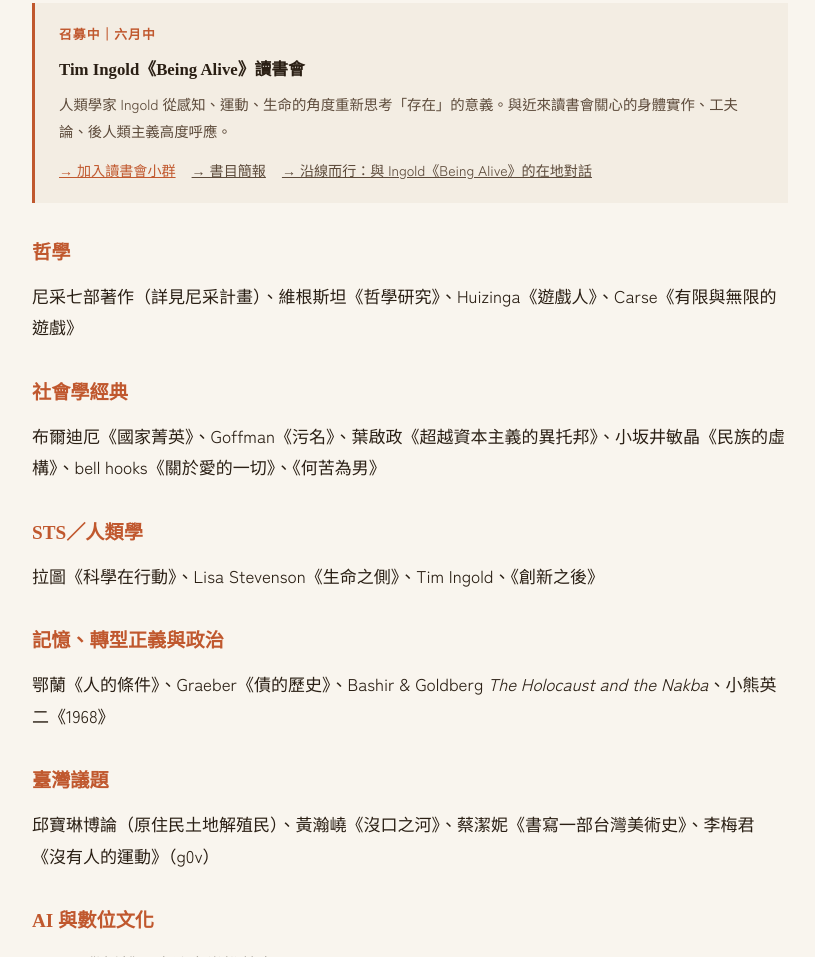
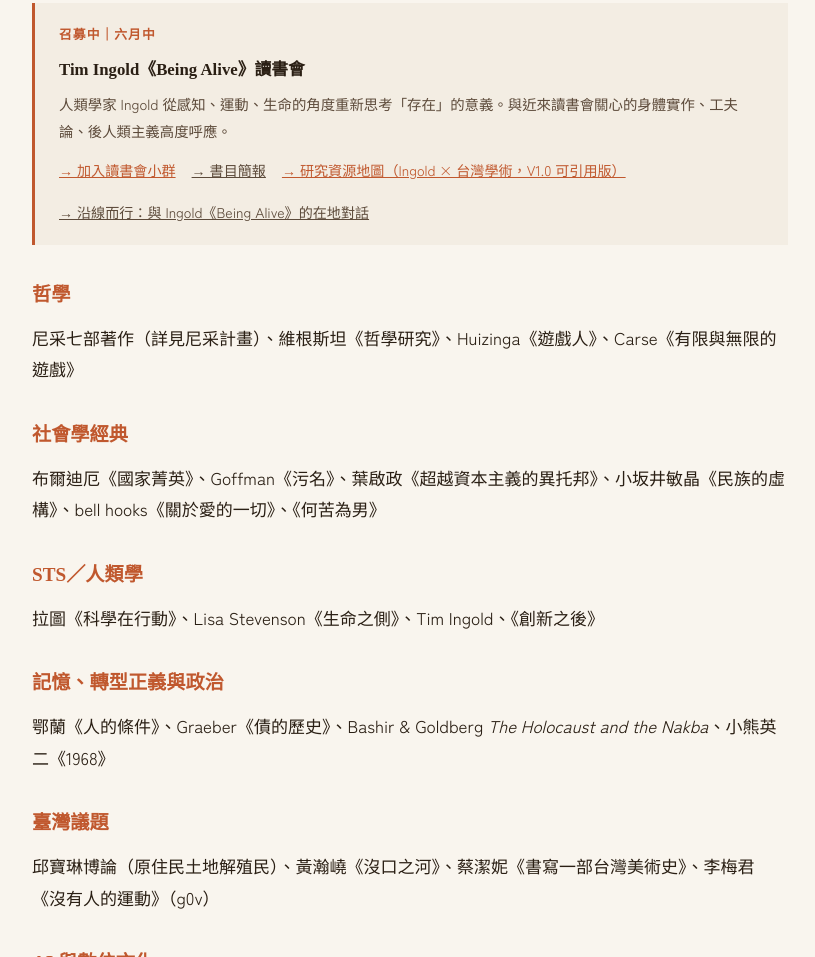
Before and after one commit to r94325005-png/AnCall, a plain HTML site: page index.html in a window 1280 px wide. Shown: the part 4902-5859 px from the top of the page, without its empty margins (230-1045 px from the left). Drawn offline with Linux system fonts and the light colour scheme.

Commit message:
Update index.html

```diff
--- a/index.html
+++ b/index.html
@@ -364,6 +364,7 @@
     <div style="display: flex; gap: 1rem; flex-wrap: wrap; font-size: 0.88rem;">
       <a href="https://line.me/ti/g/zhSLJQd5kk" target="_blank" style="color: var(--ember);">→ 加入讀書會小群</a>
       <a href="https://drive.google.com/file/d/14J_NKVaVv8ZkoCHHmuLiHW1B4PpJ-mE3/view?usp=sharing" target="_blank" style="color: var(--ink-light);">→ 書目簡報</a>
+      <a href="./ingold/" style="color: var(--ember);">→ 研究資源地圖（Ingold × 台灣學術，V1.0 可引用版）</a>
       <a href="./being-alive/" style="color: var(--ink-light);">→ 沿線而行：與 Ingold《Being Alive》的在地對話</a>
     </div>
   </div>
```
